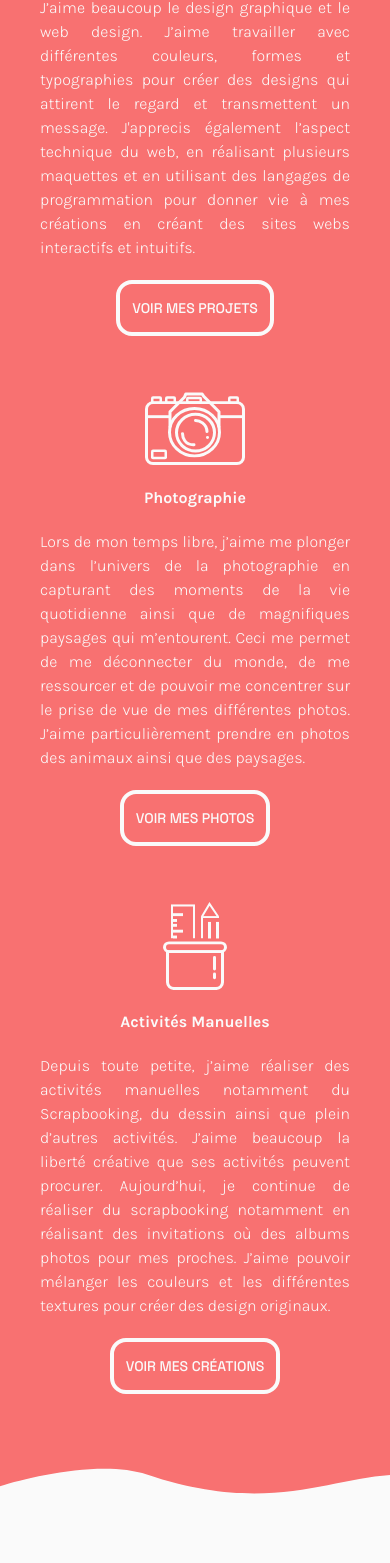
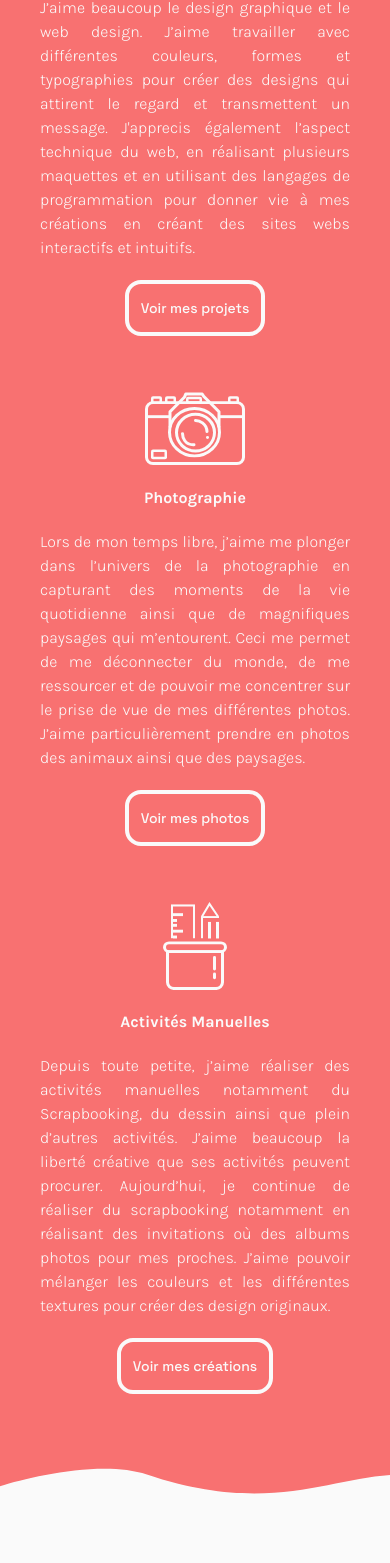
Before and after one commit to duval-justine/Portfolio_Justine_Duval, a Vue app: page /apropos in a window 390 px wide. Shown: the part 2780-4343 px from the top of the page. Built offline with nearby package versions, Linux system fonts and the light colour scheme.

Commit message:
Modif uppercase btn passion

```diff
--- a/src/views/AProposView.vue
+++ b/src/views/AProposView.vue
@@ -118,7 +118,7 @@
                                     </RouterLink>
                                 </ul>
                             </nav>
-                            <div class="sm:hidden border-4 border-Extended/red/50  uppercase rounded-2xl p-3">
+                            <div class="sm:hidden border-4 border-Extended/red/50   rounded-2xl p-3">
                                 <RouterLink
                                     class="font-space-grotesk font-medium text-sm 2xs:text-base xs:text-lg text-Extended/red/50"
                                     to="/projets">
@@ -148,7 +148,7 @@
                                     </RouterLink>
                                 </ul>
                             </nav>
-                            <div class="sm:hidden border-4 border-Extended/red/50   uppercase rounded-2xl p-3">
+                            <div class="sm:hidden border-4 border-Extended/red/50  rounded-2xl p-3">
                                 <RouterLink
                                     class="font-space-grotesk font-medium text-sm 2xs:text-base xs:text-lg text-Extended/red/50"
                                     to="/galeriephotos">
@@ -180,7 +180,7 @@
                             </nav>
                             <div class="sm:hidden border-4 border-Extended/red/50   rounded-2xl p-3">
                                 <RouterLink
-                                    class="font-space-grotesk font-medium text-sm 2xs:text-base xs:text-lg text-Extended/red/50 uppercase"
+                                    class="font-space-grotesk font-medium text-sm 2xs:text-base xs:text-lg text-Extended/red/50 "
                                     to="/">
                                     Voir mes créations
                                 </RouterLink>
```
